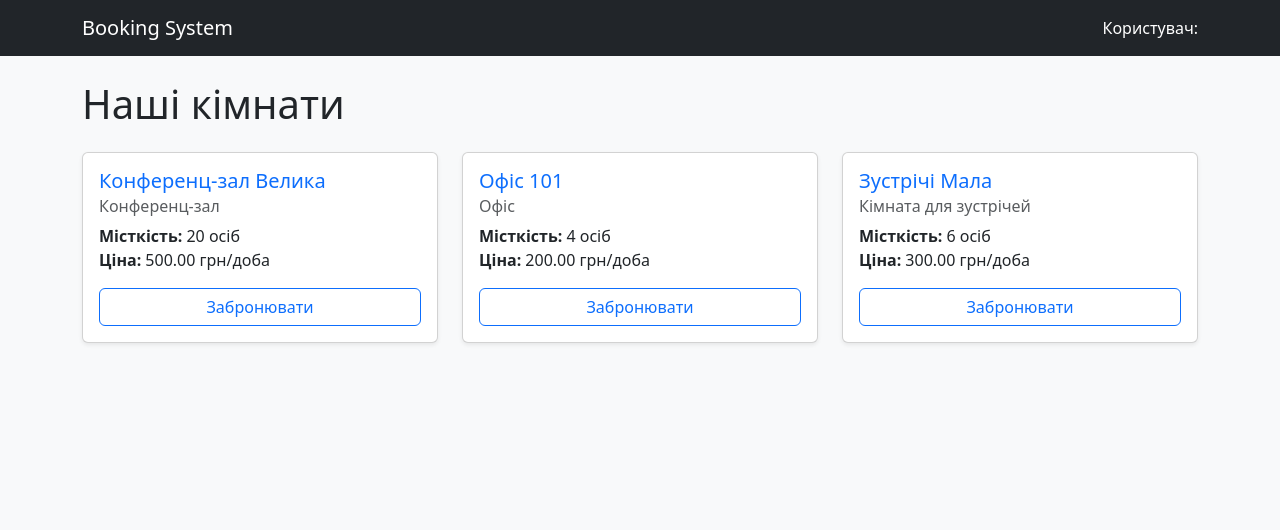
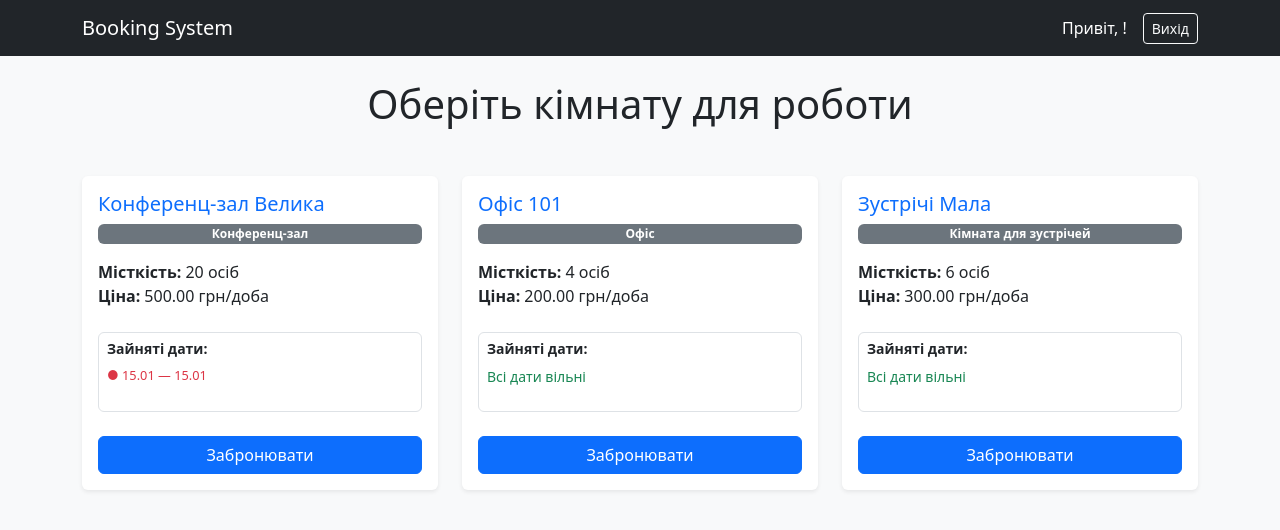
Before and after one commit to zmyslyiyurii-commits/project_system_reservations, a Django app: page / in a window 1280 px wide. Shown: the top 530 px of the page. Run offline with Django 5.2, Linux system fonts and the light colour scheme; data comes from the database, SQL or seed files in the repository; both versions use the stored data as it was after the commit; tables that the repository leaves empty hold one stand-in row (values such as "Sample post").

Commit message:
Виконано візуалізацію зайнятих дат (Пункт 4.1 ТЗ)

```diff
--- a/booking_project/core/templates/core/room_list.html
+++ b/booking_project/core/templates/core/room_list.html
@@ -5,36 +5,54 @@
     <meta name="viewport" content="width=device-width, initial-scale=1.0">
     <title>Система бронювання</title>
     <link href="https://cdn.jsdelivr.net/npm/bootstrap@5.3.0/dist/css/bootstrap.min.css" rel="stylesheet">
+    <style>
+        .occupied-badge { font-size: 0.8rem; margin-bottom: 2px; }
+    </style>
 </head>
 <body class="bg-light">
     <nav class="navbar navbar-dark bg-dark mb-4">
         <div class="container">
             <a class="navbar-brand" href="/">Booking System</a>
-            <span class="navbar-text text-white">
-                Користувач: {{ user.username }}
-            </span>
+            <div class="d-flex align-items-center">
+                <span class="text-white me-3">Привіт, {{ user.username }}!</span>
+                <form action="{% url 'logout' %}" method="post" class="m-0">
+                    {% csrf_token %}
+                    <button type="submit" class="btn btn-outline-light btn-sm">Вихід</button>
+                </form>
+            </div>
         </div>
     </nav>
 
     <div class="container">
-        <h1 class="mb-4">Наші кімнати</h1>
+        <h1 class="text-center mb-5">Оберіть кімнату для роботи</h1>
         <div class="row">
             {% for room in rooms %}
             <div class="col-md-4 mb-4">
-                <div class="card h-100 shadow-sm">
-                    <div class="card-body">
+                <div class="card h-100 shadow-sm border-0">
+                    <div class="card-body d-flex flex-column">
                         <h5 class="card-title text-primary">{{ room.name }}</h5>
-                        <h6 class="card-subtitle mb-2 text-muted">{{ room.get_room_type_display }}</h6>
-                        <p class="card-text">
+                        <p class="badge bg-secondary mb-3">{{ room.get_room_type_display }}</p>
+
+                        <div class="mb-3">
                             <strong>Місткість:</strong> {{ room.capacity }} осіб<br>
                             <strong>Ціна:</strong> {{ room.price_per_day }} грн/доба
-                        </p>
-                        <a href="{% url 'book_room' %}" class="btn btn-outline-primary w-100">Забронювати</a>
+                        </div>
+
+                        <div class="mt-2 mb-4 p-2 bg-white border rounded shadow-xs" style="min-height: 80px;">
+                            <h6 class="small fw-bold">Зайняті дати:</h6>
+                            {% for booking in room.booking_set.all %}
+                                <div class="occupied-badge text-danger small">
+                                    ● {{ booking.start_date|date:"d.m" }} — {{ booking.end_date|date:"d.m" }}
+                                </div>
+                            {% empty %}
+                                <div class="text-success small">Всі дати вільні</div>
+                            {% endfor %}
+                        </div>
+
+                        <a href="{% url 'book_room' %}" class="btn btn-primary w-100 mt-auto">Забронювати</a>
                     </div>
                 </div>
             </div>
-            {% empty %}
-            <p>Наразі кімнат немає. Додайте їх в адмінці.</p>
             {% endfor %}
         </div>
     </div>
```
Also changed, not shown: booking_project/core/templates/registration/login.html (+11 -4 lines), booking_project/db.sqlite3.
